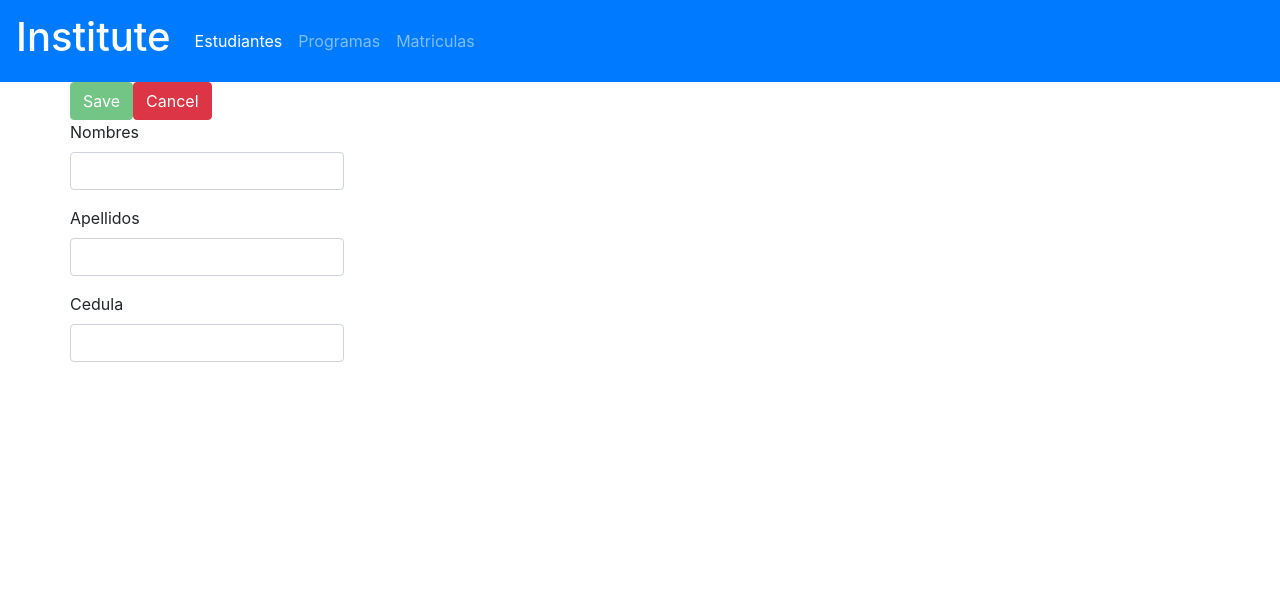
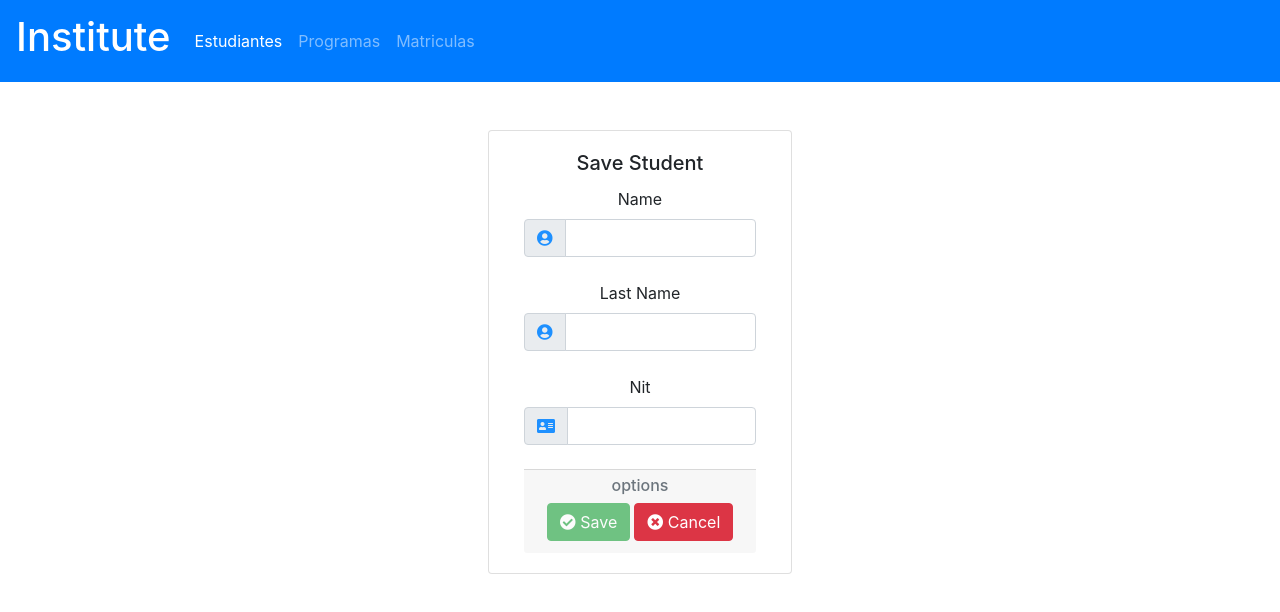
Before and after one commit to CamiloSerrano95/institute-angular, an Angular app: page /student/create in a window 1280 px wide. Shown: the top 612 px of the page. Built offline with nearby package versions, Linux system fonts and the light colour scheme.

Commit message:
style from views

```diff
--- a/src/app/students/create-student/create-student.component.html
+++ b/src/app/students/create-student/create-student.component.html
@@ -1,35 +1,56 @@
+<div class="card mt-5 container" style="width: 19rem;">
+    <div class="card-body text-center ">
+      <h5 class="card-title">Save Student</h5>
       <form [formGroup]="studentForm" (ngSubmit)="onSubmit()">
         <div class="row">
-        <div class="col-xs-12">
-            <button type="submit" class="btn btn-success" [disabled]="!studentForm.valid">Save</button>
-            <button type="button" class="btn btn-danger" (click)="onCancel()">Cancel</button>
+            <div class="form-group col-md-12">
+                <label for="name">Name</label>
+                <div class="input-group mb-2">
+                    <div class="input-group-prepend">
+                        <div class="input-group-text"><i class="fas fa-user-circle" style="color: Dodgerblue;"></i></div>
                     </div>
-    </div>
-
-    <div class="row">
-        <div class="col-xs-12">
-            <div class="form-group">
-                <label for="name">Nombres</label>
                     <input type="text" id="nombres" class="form-control" formControlName="nombres">
                 </div>
             </div>
         </div>
 
         <div class="row">
-        <div class="col-xs-12">
-            <div class="form-group">
-                <label for="name">Apellidos</label>
+            <div class="form-group col-md-12">
+                <label for="name">Last Name</label>
+                <div class="input-group mb-2">
+                    <div class="input-group-prepend">
+                        <div class="input-group-text"><i class="fas fa-user-circle" style="color: Dodgerblue;"></i></div>
+                    </div>
                     <input type="text" id="apellidos" class="form-control" formControlName="apellidos">
                 </div>
             </div>
         </div>
 
         <div class="row">
-        <div class="col-xs-12">
-            <div class="form-group">
-                <label for="name">Cedula</label>
+            <div class="form-group col-md-12">
+                <label for="name">Nit</label>
+                <div class="input-group mb-2">
+                    <div class="input-group-prepend">
+                        <div class="input-group-text"><i class="fas fa-address-card" style="color: Dodgerblue;"></i></div>
+                    </div>
                     <input type="text" id="cedula" class="form-control" formControlName="cedula">
                 </div>
             </div>
         </div>
+
+        <div class="card-footer text-muted justify-content-center">
+            <h6 class="card-subtitle mb-2 text-center text-muted">options</h6>
+            <div class="row mt-1">
+                <div class="col-md-12">
+                    <button type="submit" class="btn btn-success" [disabled]="!studentForm.valid">
+                        <i class="fas fa-check-circle"></i> Save
+                    </button>
+                    <button type="button" class="btn btn-danger ml-1" (click)="onCancel()">
+                        <i class="fas fa-times-circle"></i> Cancel
+                    </button>
+                </div>
+            </div>
+        </div>
     </form>
+    </div>
+  </div>
--- a/src/app/students/show-student/show-student.component.html
+++ b/src/app/students/show-student/show-student.component.html
@@ -1,5 +1,22 @@
-<h1>Nombres: {{ student.nombres }}</h1>
-<h1>Apellidos: {{ student.apellidos }}</h1>
-<h1>Cedula: {{ student.cedula }}</h1>
-
-<a routerLink="/students" class="btn btn-sm btn-danger">Inicio</a>
+<div class="container mt-5 card text-center" style="width: 35rem;">
+    <div class="card-header">
+        <span style="font-size: 3em; ">
+            <i class="fas fa-user"></i> Estudent
+        </span>
+    </div>
+    <div class="card-body">
+        <blockquote class="blockquote mb-0">
+            <p>Name: {{ student.nombres }}</p>
+            <p>Last Name: {{ student.apellidos }}<p>
+            <p>Nit: {{ student.cedula }}</p>
+        </blockquote>
+    </div>
+    <div class="card-footer">
+        <h4 class="card-subtitle mb-2 text-center">Options</h4>
+        <div class="row">
+            <div class="col-md-12 mt-1">
+                <a routerLink="/students" class="btn btn-sm btn-danger">Inicio</a>
+            </div>
+        </div>
+    </div>
+</div>
--- a/src/app/students/students.component.html
+++ b/src/app/students/students.component.html
@@ -1,30 +1,44 @@
 <div class="mt-4">
-    <a routerLink="/student/create" class="btn btn-sm btn-success">Crear Estudiante</a>
+    <a routerLink="/student/create" class="btn btn-sm btn-outline-success mb-3"><i class="fas fa-user-graduate"></i> Create Estudent</a>
 
+    <div class="table-responsive-md text-center">
         <table class="table">
             <thead class="thead-dark">
                 <tr>
-                <th scope="col">Cedula</th>
-                <th scope="col">Nombres</th>
-                <th scope="col">Apellidos</th>
-                <th scope="col" colspan="3">Operaciones</th>
+                    <th scope="col">Nit</th>
+                    <th scope="col">Name</th>
+                    <th scope="col">Last Name</th>
+                    <th scope="col" colspan="3"><i class="fas fa-cog fa-spin"></i> Options</th>
                 </tr>
             </thead>
             <tbody>
                 <tr *ngFor="let student of students">
-                <th scope="row">{{ student.cedula }}</th>
+                    <th>{{ student.cedula }}</th>
                     <td>{{ student.nombres }}</td>
                     <td>{{ student.apellidos }}</td>
                     <td width="10px">
-                    <a [routerLink]="['/student/', student.id]" class="btn btn-sm btn-success">Ver</a>
+                        <a [routerLink]="['/student/', student.id_student]" class="btn btn-sm btn-link">
+                            <span style="font-size: 1em; color: limegreen;">
+                                <i class="far fa-eye"></i>
+                            </span>
+                        </a>
                     </td>
                     <td width="10px">
-                    <a href="#" class="btn btn-sm btn-primary">Editar</a>
+                        <a href="#" class="btn btn-sm btn-link">
+                            <span style="font-size: 1em; color: dodgerblue;">
+                                <i class="fas fa-user-edit"></i>
+                            </span>
+                        </a>
                     </td>
-                <td>
-                    <button class="btn btn-sm btn-danger" (click)="deleteStudent(student.id)">Eliminar</button>
+                    <td width="10px">
+                        <button class="btn btn-sm btn-link" (click)="deleteStudent(student.id_student)">
+                            <span style="font-size: 1em; color: tomato;">
+                                <i class="fas fa-trash"></i>
+                            </span>
+                        </button>
                     </td>
                 </tr>
             </tbody>
         </table>
     </div>
+</div>
--- a/src/index.html
+++ b/src/index.html
@@ -6,10 +6,13 @@
   <base href="/">
   <meta name="viewport" content="width=device-width, initial-scale=1">
   <link rel="stylesheet" href="https://stackpath.bootstrapcdn.com/bootstrap/4.4.1/css/bootstrap.min.css" integrity="sha384-Vkoo8x4CGsO3+Hhxv8T/Q5PaXtkKtu6ug5TOeNV6gBiFeWPGFN9MuhOf23Q9Ifjh" crossorigin="anonymous">
+  <link rel="stylesheet" href="https://cdnjs.cloudflare.com/ajax/libs/font-awesome/5.13.0/css/all.min.css">
   <link rel="icon" type="image/x-icon" href="favicon.ico">
 </head>
 <body>
   <app-root></app-root>
+
+
 
   <script src="https://code.jquery.com/jquery-3.4.1.slim.min.js" integrity="sha384-J6qa4849blE2+poT4WnyKhv5vZF5SrPo0iEjwBvKU7imGFAV0wwj1yYfoRSJoZ+n" crossorigin="anonymous"></script>
   <script src="https://cdn.jsdelivr.net/npm/popper.js@1.16.0/dist/umd/popper.min.js" integrity="sha384-Q6E9RHvbIyZFJoft+2mJbHaEWldlvI9IOYy5n3zV9zzTtmI3UksdQRVvoxMfooAo" crossorigin="anonymous"></script>
```
Also changed, not shown: 1 other file (tests, documents, lock files or other folders). Lines whose indentation alone changed are shown as unchanged.
